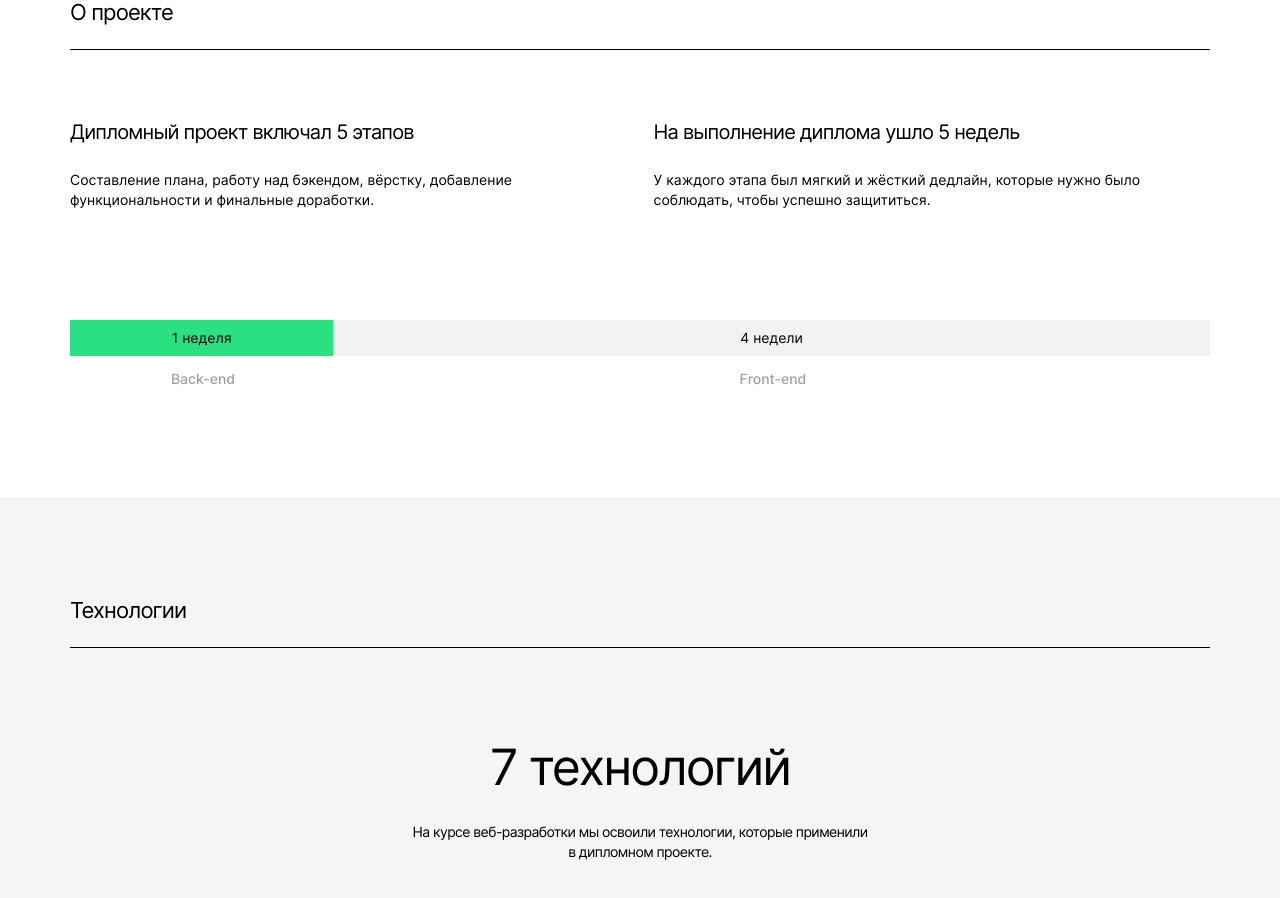
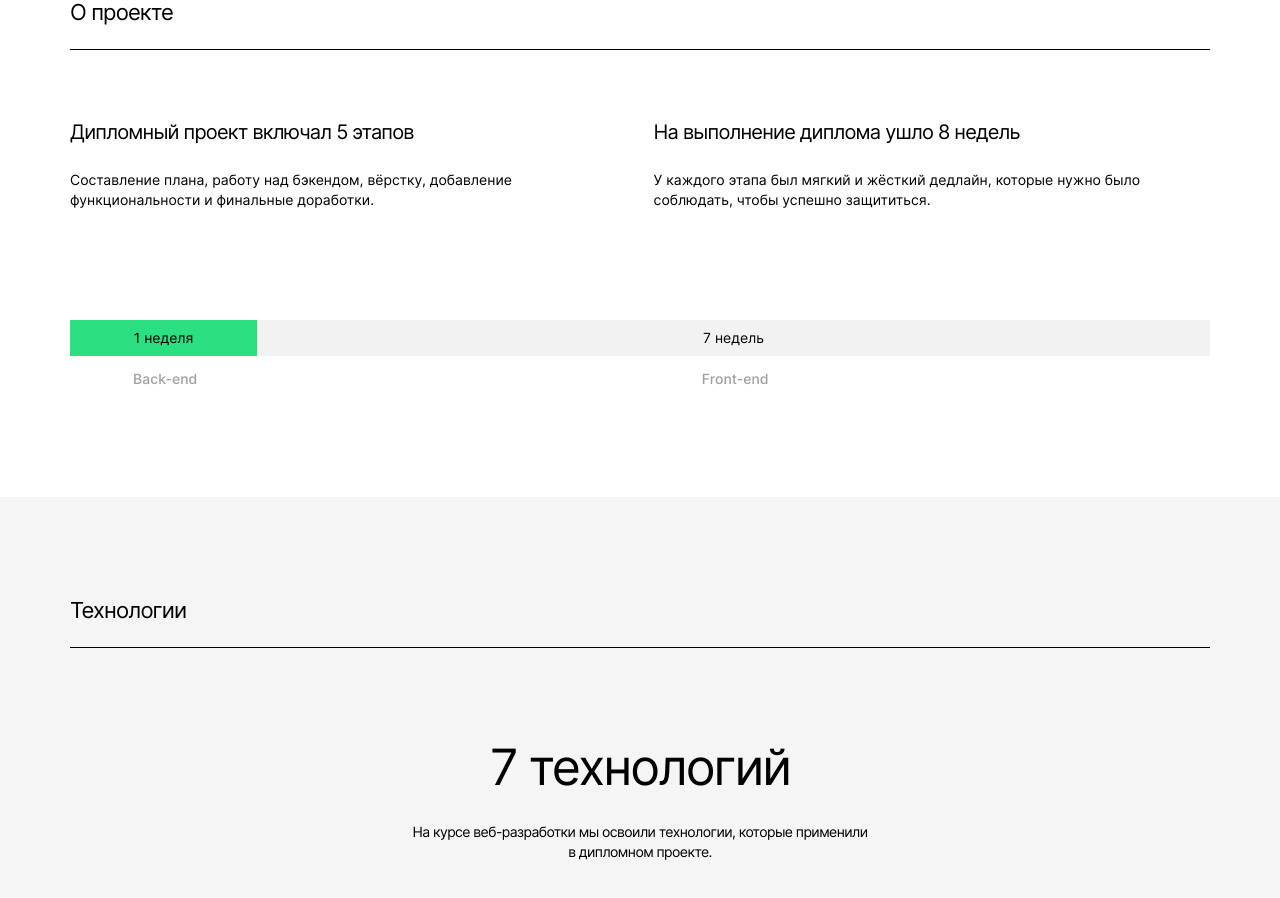
Before and after one commit to stvor/movies-explorer-frontend, a React (Create React App) app: page / in a window 1280 px wide. Shown: the part 1040-1938 px from the top of the page. Built offline with nearby package versions, Linux system fonts and the light colour scheme.

Commit message:
fix: обновил информацию о длительности проекта

```diff
--- a/src/components/AboutProject/AboutProject.css
+++ b/src/components/AboutProject/AboutProject.css
@@ -66,7 +66,7 @@
 }
 
 .timeline__bar_frontend {
-  flex-grow: 4;
+  flex-grow: 7;
   background-color: #F2F2F2;
 }
 
@@ -88,7 +88,7 @@
 }
 
 .timeline__caption_frontend {
-  flex-grow: 4;
+  flex-grow: 7;
 }
 
 @media screen and (max-width: 768px) {
--- a/src/components/AboutProject/AboutProject.js
+++ b/src/components/AboutProject/AboutProject.js
@@ -11,14 +11,14 @@ function AboutProject() {
           <p className="about-project__paragraph">Составление плана, работу над бэкендом, вёрстку, добавление функциональности и&nbsp;финальные доработки.</p>
         </article>
         <article className="about-project__feature">
-          <h3 className="about-project__subtitle">На выполнение диплома ушло 5&nbsp;недель</h3>
+          <h3 className="about-project__subtitle">На выполнение диплома ушло 8&nbsp;недель</h3>
           <p className="about-project__paragraph">У каждого этапа был мягкий и&nbsp;жёсткий дедлайн, которые нужно было соблюдать, чтобы успешно защититься.</p>
         </article>
       </div>
       <div className="about-project__timeline timeline">
         <div className="timeline__bar-wrap">
           <div className="timeline__bar timeline__bar_backend">1 неделя</div>
-          <div className="timeline__bar timeline__bar_frontend">4 недели</div>
+          <div className="timeline__bar timeline__bar_frontend">7 недель</div>
         </div>
         <div className="timeline__caption-wrap">
           <div className="timeline__caption timeline__caption_backend">Back-end</div>
```
